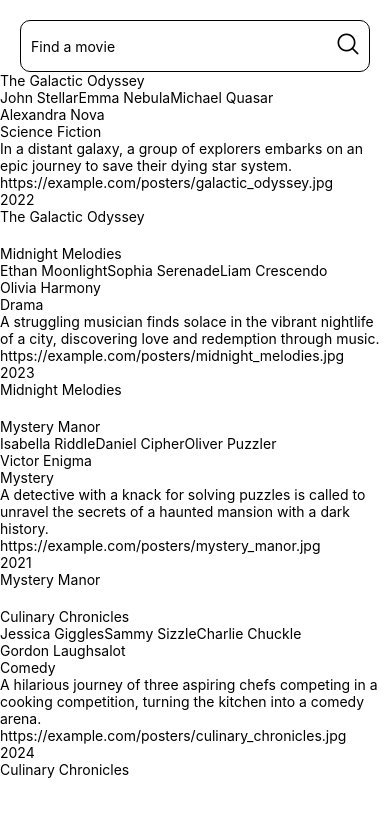
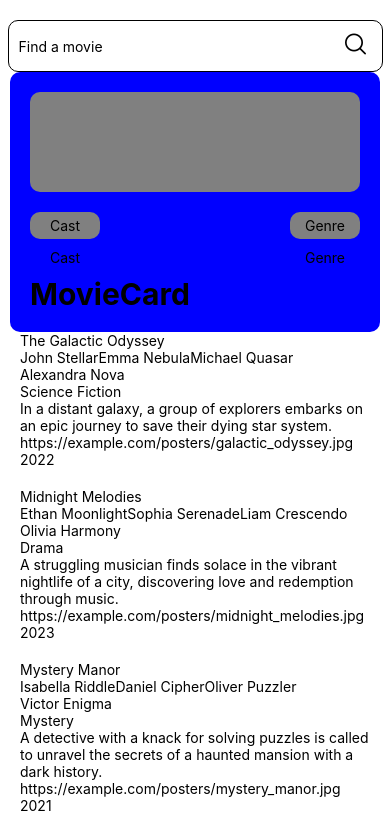
Before and after one commit to olatunjiemanuel/MovieSearch, a React Native app: screen / in a window 390 px wide. Shown: the top 835 px of the page. Built offline with nearby package versions, Linux system fonts and the light colour scheme.

Commit message:
movie card componenet inititial build

```diff
--- a/index.tsx
+++ b/index.tsx
@@ -3,6 +3,8 @@ import React from "react";
 
 //component imports
 import SearchBarComponent from "./src/UI Library/Forms/SearchBarComponent";
+import ButtonComponent from "./src/UI Library/Buttons/ButtonComponent";
+import MovieCard from "./src/UI Library/MovieCard";
 
 //data imoport
 import MovieList from "./src/MovieList/index";
@@ -14,6 +16,9 @@ const MovieSearch = () => {
     <View style={styles.mainCntnr}>
       <View>
         <SearchBarComponent placeHolder="Find a movie" />
+      </View>
+      <View>
+        <MovieCard />
       </View>
       <View>
         <FlatList
@@ -29,7 +34,6 @@ const MovieSearch = () => {
                 <Text>{item.plot}</Text>
                 <Text>{item.poster_url}</Text>
                 <Text>{item.release_year}</Text>
-                <Text>{item.title}</Text>
                 <View style={{ marginTop: 20 }}></View>
               </View>
             );
@@ -47,6 +51,7 @@ const styles = StyleSheet.create({
     flex: 1,
     backgroundColor: "#fff",
     alignItems: "center",
+    paddingHorizontal: 20,
     marginTop: Platform.OS === "ios" ? 60 : 20,
   },
 });
--- a/src/UI Library/Buttons/ButtonComponent/index.tsx
+++ b/src/UI Library/Buttons/ButtonComponent/index.tsx
@@ -20,8 +20,7 @@ const ButtonComponent = (props: {
           onPress;
         }}
       >
-        <Text style={styles.buttonText}>ButtonText</Text>
-        {/* <Text>{buttonText}</Text> */}
+        <Text style={styles.buttonText}>{buttonText}</Text>
       </TouchableOpacity>
     </View>
   );
--- a/src/UI Library/Forms/SearchBarComponent/index.tsx
+++ b/src/UI Library/Forms/SearchBarComponent/index.tsx
@@ -53,11 +53,11 @@ const styles = StyleSheet.create({
     borderWidth: 1,
     flexDirection: "row",
     padding: 10,
-    width: 350,
+    width: 375,
     borderRadius: 10,
   },
   searchForm: {
-    width: 300,
+    width: 320,
     height: 30,
   },
   searchIconCntnr: {
--- /dev/null
+++ b/src/UI Library/MovieCard/index.tsx
@@ -0,0 +1,64 @@
+import { StyleSheet, Text, TouchableOpacity, View } from "react-native";
+import React from "react";
+
+const MovieCard = () => {
+  return (
+    <TouchableOpacity style={styles.movieCardCntnr}>
+      <View style={styles.imageCntnr}></View>
+      <View style={styles.subCntnr}>
+        <View style={styles.subTextCntnr}>
+          <View style={styles.subHeadCntnr}>
+            <Text>Cast</Text>
+          </View>
+          <Text style={styles.subTxt}>Cast</Text>
+        </View>
+        <View style={styles.subTextCntnr}>
+          <View style={styles.subHeadCntnr}>
+            <Text>Genre</Text>
+          </View>
+          <Text style={styles.subTxt}>Genre</Text>
+        </View>
+      </View>
+      <Text style={styles.movieTitleTxt}>MovieCard</Text>
+    </TouchableOpacity>
+  );
+};
+
+export default MovieCard;
+
+const styles = StyleSheet.create({
+  movieCardCntnr: {
+    backgroundColor: "blue",
+    padding: 20,
+    borderRadius: 10,
+  },
+  imageCntnr: {
+    backgroundColor: "grey",
+    width: 330,
+    height: 100,
+    borderRadius: 10,
+  },
+  subCntnr: {
+    flexDirection: "row",
+    justifyContent: "space-between",
+  },
+  subTextCntnr: {
+    alignItems: "center",
+  },
+  subTxt: {
+    marginTop: 10,
+  },
+  subHeadCntnr: {
+    backgroundColor: "grey",
+    padding: 5,
+    marginTop: 20,
+    borderRadius: 10,
+    width: 70,
+    alignItems: "center",
+  },
+  movieTitleTxt: {
+    marginTop: 10,
+    fontWeight: "700",
+    fontSize: 30,
+  },
+});
```
